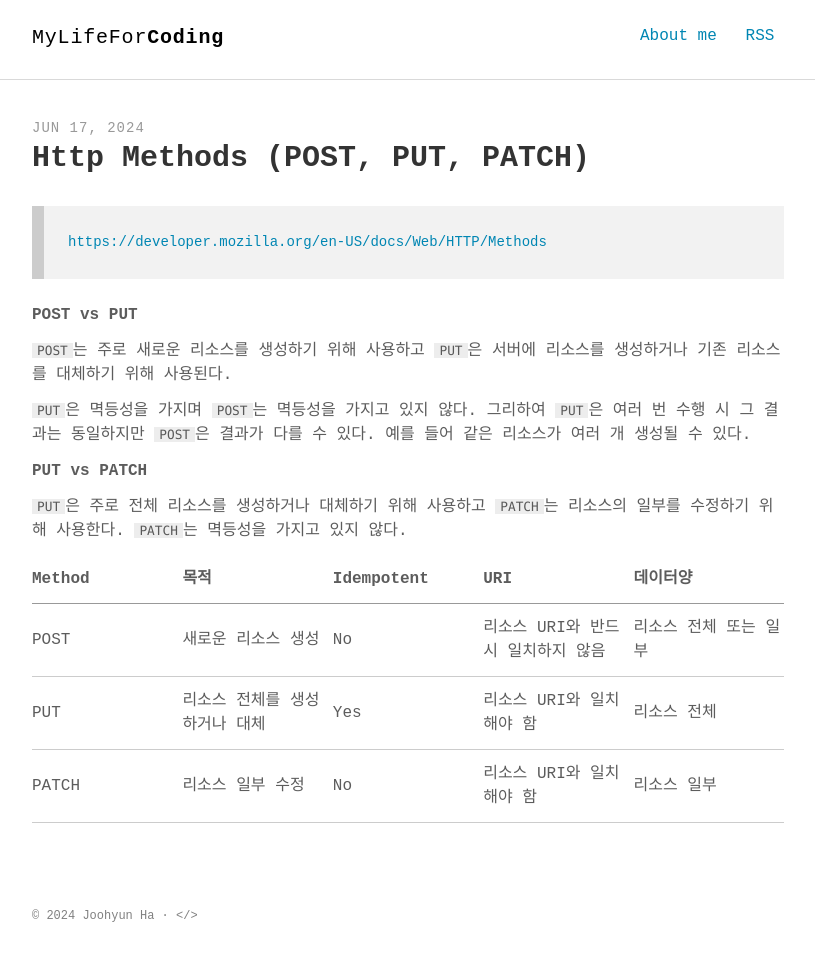
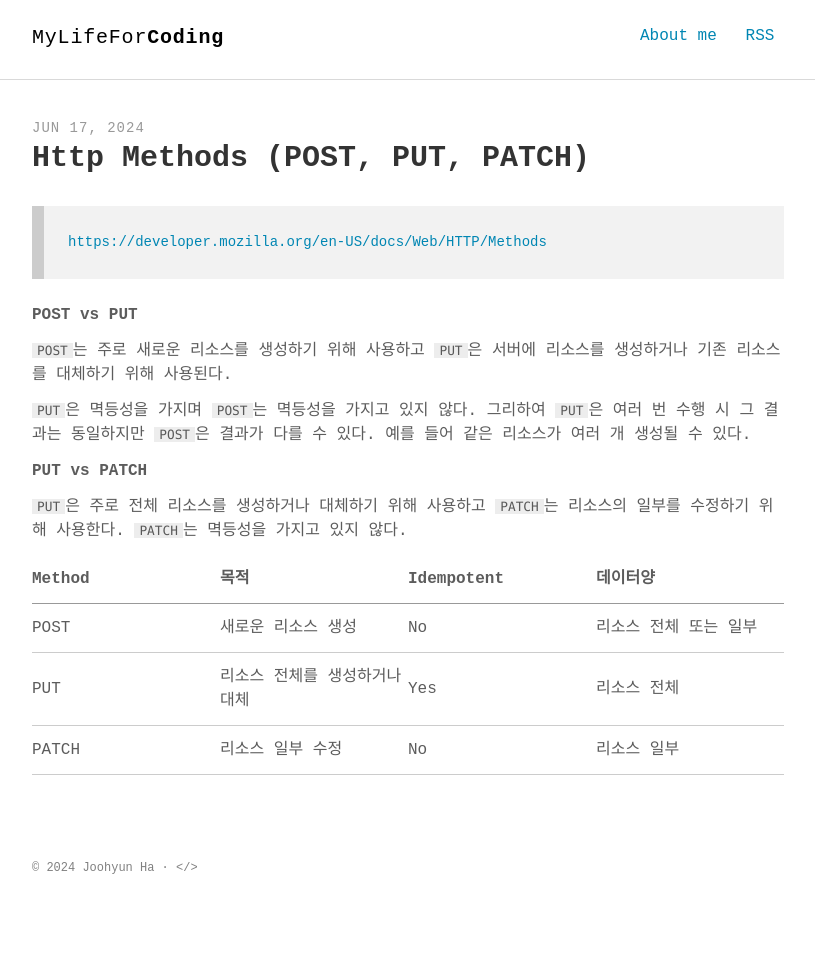
Before and after one commit to mangchhe/mangchhe.github.io, a Jekyll site: the page built from _posts/2024-06-17-post-put-patch.md, in a window 1280 px wide. Shown: the whole page, without its empty margins (232-1047 px from the left). Built offline with Jekyll 4.4.1, drawn with Linux system fonts in a browser that asks for light colours; some web fonts are replaced; after the commit the page ends 925 px from its top, so only the background shows below that.

Commit message:
update(post put patch): update table

```diff
--- a/_posts/2024-06-17-post-put-patch.md
+++ b/_posts/2024-06-17-post-put-patch.md
@@ -17,8 +17,8 @@ tags: git
 
 `PUT`은 주로 전체 리소스를 생성하거나 대체하기 위해 사용하고 `PATCH`는 리소스의 일부를 수정하기 위해 사용한다. `PATCH`는 멱등성을 가지고 있지 않다.
 
-| Method | 목적               | Idempotent | URI                  | 데이터양         |
-|--------|------------------|------------|----------------------|--------------|
-| POST   | 새로운 리소스 생성       | No         | 리소스 URI와 반드시 일치하지 않음 | 리소스 전체 또는 일부 |
-| PUT    | 리소스 전체를 생성하거나 대체 | Yes        | 리소스 URI와 일치해야 함      | 리소스 전체       |
-| PATCH  | 리소스 일부 수정        | No         | 리소스 URI와 일치해야 함      | 리소스 일부       |
+| Method | 목적               | Idempotent | 데이터양         |
+|--------|------------------|------------|--------------|
+| POST   | 새로운 리소스 생성       | No         | 리소스 전체 또는 일부 |
+| PUT    | 리소스 전체를 생성하거나 대체 | Yes       | 리소스 전체       |
+| PATCH  | 리소스 일부 수정        | No         | 리소스 일부       |
```
Also changed, not shown: other parts of _posts/2024-06-17-post-put-patch.md (+2 -2 lines).
